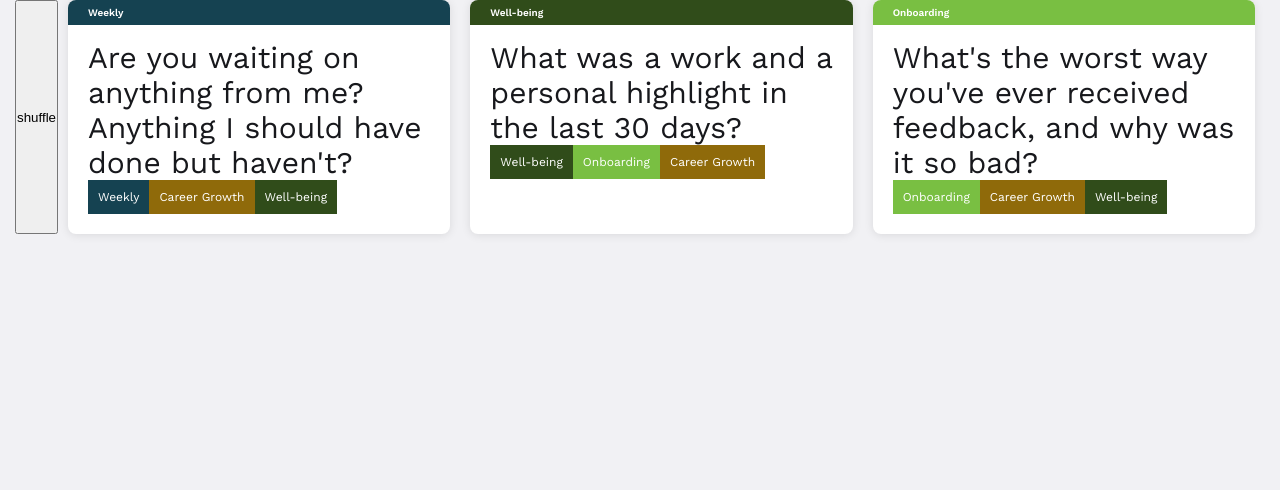
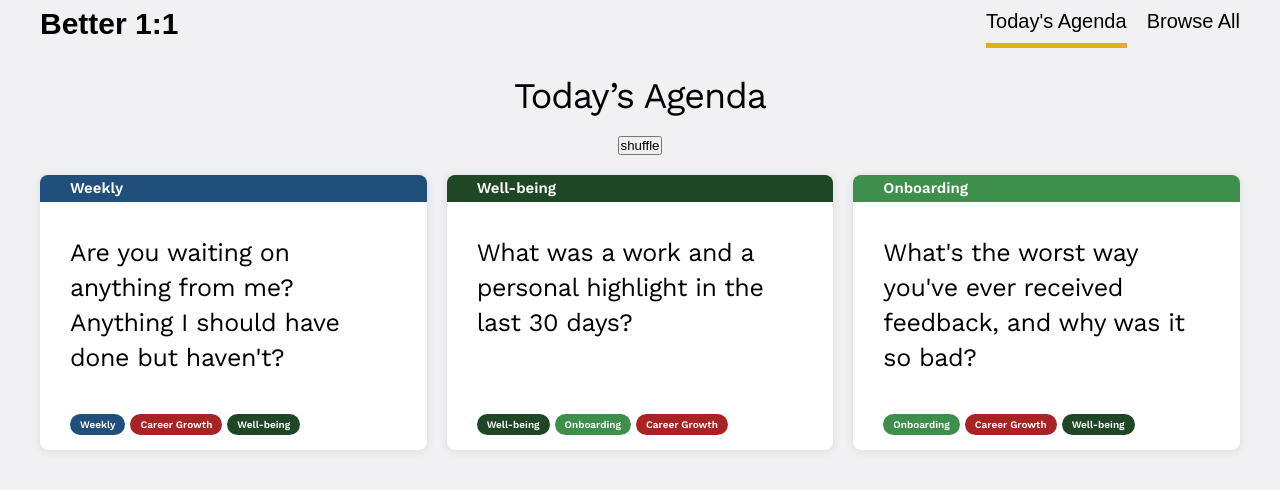
Before and after one commit to baadaa/better-1-1, a Next.js app: page / in a window 1280 px wide. Shown: the top 490 px of the page. Built offline with nearby package versions, Linux system fonts and the light colour scheme.

Commit message:
add two main areas

```diff
--- a/src/components/Card/Card.tsx
+++ b/src/components/Card/Card.tsx
@@ -7,11 +7,11 @@ type CardStyleProps = {
   headText: string;
 };
 const CardStyles = styled.article<CardStyleProps>`
+  --spacing: 3rem;
   flex: 1;
-  margin: 0 1rem;
   background-color: #fff;
   font-size: 1.5rem;
-  padding: 4rem 2rem 2rem;
+  padding: calc(var(--spacing) * 2) var(--spacing) calc(var(--spacing) * 2.5);
   overflow: hidden;
   box-shadow: var(--base-shadow);
   border-radius: 0.8rem;
@@ -20,24 +20,31 @@ const CardStyles = styled.article<CardStyleProps>`
     content: attr(data-category);
     display: flex;
     align-items: center;
-    padding: 0 2rem;
+    padding: 0 var(--spacing);
     position: absolute;
     left: 0;
     right: 0;
     top: 0;
-    height: 2.5rem;
-    font-size: 1rem;
+    height: 2.75rem;
+    font-size: 1.5rem;
     font-weight: 600;
     background-color: ${(props) => props.headBg};
     color: ${(props) => props.headText};
   }
   h2 {
     font-weight: 400;
-    font-size: 3rem;
+    line-height: 1.4;
+    letter-spacing: -0.015em;
+    font-size: 2.5rem;
+  }
+  .tags {
+    position: absolute;
+    bottom: 1.5rem;
+    left: var(--spacing);
   }
 `;
 
-import { Category, Item } from '@/types';
+import { Item } from '@/types';
 type CardProps = {
   item: Item;
 };
@@ -51,7 +58,7 @@ const Card: React.FC<CardProps> = ({ item }) => {
       headText={headingColor.text}
     >
       <h2>{content}</h2>
-      <div>
+      <div className="tags">
         {tags.map((tag, i) => (
           <Tag key={i} tag={tag} />
         ))}
--- a/src/components/Card/Tags.tsx
+++ b/src/components/Card/Tags.tsx
@@ -3,9 +3,12 @@ import { TopicColors } from '@/styles/colorCode';
 import styled from 'styled-components';
 
 const TagStyles = styled.span`
-  padding: 1rem;
-  font-size: 1.2rem;
+  font-size: 1rem;
+  padding: 0.5em 1em;
+  font-weight: 600;
+  border-radius: 2rem;
   display: inline-block;
+  margin-right: 0.5em;
 `;
 
 type TagProps = {
--- /dev/null
+++ b/src/components/Layout/Header.tsx
@@ -0,0 +1,61 @@
+import Link from 'next/link';
+import { useRouter } from 'next/router';
+import styled from 'styled-components';
+
+const HeaderStyles = styled.header`
+  display: flex;
+  align-items: center;
+  justify-content: space-between;
+  max-width: var(--max-width);
+  margin: 0 auto 2rem;
+  a {
+    text-decoration: none;
+    display: inline-flex;
+    padding: 1rem 0;
+    border-bottom: 5px solid transparent;
+  }
+  li + li {
+    margin-left: 2rem;
+  }
+  ul {
+    display: flex;
+    align-items: center;
+    list-style: none;
+    font-size: 2rem;
+  }
+  .active {
+    border-bottom-color: var(--current-route);
+  }
+  h3 {
+    font-size: 3rem;
+  }
+`;
+
+const Header = () => {
+  const router = useRouter();
+  const currentRoute = router.pathname;
+  return (
+    <HeaderStyles>
+      <h3>Better 1:1</h3>
+      <nav>
+        <ul>
+          {[
+            { label: "Today's Agenda", link: '/' },
+            { label: 'Browse All', link: '/browse' },
+          ].map((item) => (
+            <li key={item.label}>
+              <Link
+                href={item.link}
+                className={currentRoute === item.link ? 'active' : ''}
+              >
+                {item.label}
+              </Link>
+            </li>
+          ))}
+        </ul>
+      </nav>
+    </HeaderStyles>
+  );
+};
+
+export default Header;
--- a/src/components/Layout/Layout.tsx
+++ b/src/components/Layout/Layout.tsx
@@ -1,21 +1,60 @@
 import * as React from 'react';
+import Head from 'next/head';
 import { Props } from '@/types';
 import { Work_Sans } from '@next/font/google';
+import Header from './Header';
 import styled from 'styled-components';
 
 const ws = Work_Sans({ subsets: ['latin'], display: 'swap' });
 const LayoutStyles = styled.div`
   max-width: var(--max-width);
   margin: 0 auto;
+  h1 {
+    text-align: center;
+    letter-spacing: -0.03em;
+  }
+  .shuffle {
+    display: block;
+    margin: 1rem auto 2rem;
+  }
   .cards {
-    display: flex;
+    display: grid;
+    grid-template-columns: repeat(3, 1fr);
+    grid-gap: 2rem;
     width: 100%;
   }
 `;
 export const Layout: React.FC<Props> = ({ children }) => (
-  <LayoutStyles className={ws.className}>
-    <div className="cards" style={{ display: 'flex' }}>
-      {children}
-    </div>
-  </LayoutStyles>
+  <>
+    <Head>
+      <title>Better One-on-One</title>
+      <meta name="description" content="Better One-on-One" />
+      <meta name="viewport" content="width=device-width, initial-scale=1" />
+      <meta
+        name="description"
+        content="One-on-one meeting discussion prompts based on The Unstuck Box"
+      />
+      <meta name="og:title" content="Better One-on-One" />
+      <meta name="twitter:title" content="Better One-on-One" />
+      <meta name="twitter:card" content="summary" />
+      <meta name="twitter:creator" content="Bumhan Yu<bumhan.yu@gmail.com>" />
+      <meta name="og:type" content="website" />
+      <meta
+        name="og:image"
+        content="https://syntax.bald.design/og-image-syntax.jpg"
+      />
+      <meta
+        name="og:description"
+        content="One-on-one meeting discussion prompts based on The Unstuck Box"
+      />
+      <meta
+        name="twitter:description"
+        content="One-on-one meeting discussion prompts based on The Unstuck Box"
+      />
+
+      <link rel="icon" href="/barbecue.png" />
+    </Head>
+    <Header />
+    <LayoutStyles className={ws.className}>{children}</LayoutStyles>
+  </>
 );
--- a/src/data/items.ts
+++ b/src/data/items.ts
@@ -2,14 +2,14 @@ import { Item } from '@/types';
 
 export const itemPool: Array<Item> = [
   {
-    content: `How can we measure the impact of what you've done, so we know it's been successful?`,
+    content: `What do you need to achieve your goals for the next period?`,
     category: 'Goals',
     tags: ['Goals', 'Feedback', 'Teamwork'],
   },
   {
-    content: `What do you need to achieve your goals for the next period?`,
-    category: 'Goals',
-    tags: ['Goals', 'Feedback', 'Teamwork'],
+    content: `Are you happy with how we communicate? Should it be more or less? Should it be in a different format?`,
+    category: 'Feedback',
+    tags: ['Feedback', 'Career Growth', 'Weekly'],
   },
   {
     content: `What do you want to achieve in the next period`,
@@ -87,9 +87,9 @@ export const itemPool: Array<Item> = [
     tags: ['Goals', 'Feedback', 'Teamwork'],
   },
   {
-    content: `Are you happy with how we communicate? Should it be more or less? Should it be in a different format?`,
-    category: 'Feedback',
-    tags: ['Feedback', 'Career Growth', 'Weekly'],
+    content: `How can we measure the impact of what you've done, so we know it's been successful?`,
+    category: 'Goals',
+    tags: ['Goals', 'Feedback', 'Teamwork'],
   },
   {
     content: `Is there anything I do as your manager which you think slows you down?`,
--- a/src/pages/index.tsx
+++ b/src/pages/index.tsx
@@ -15,39 +15,16 @@ export default function Home() {
   }, []);
   return (
     <>
-      <Head>
-        <title>Better One-on-One</title>
-        <meta name="description" content="Better One-on-One" />
-        <meta name="viewport" content="width=device-width, initial-scale=1" />
-        <meta
-          name="description"
-          content="One-on-one meeting discussion prompts based on The Unstuck Box"
-        />
-        <meta name="og:title" content="Better One-on-One" />
-        <meta name="twitter:title" content="Better One-on-One" />
-        <meta name="twitter:card" content="summary" />
-        <meta name="twitter:creator" content="Bumhan Yu<bumhan.yu@gmail.com>" />
-        <meta name="og:type" content="website" />
-        <meta
-          name="og:image"
-          content="https://syntax.bald.design/og-image-syntax.jpg"
-        />
-        <meta
-          name="og:description"
-          content="One-on-one meeting discussion prompts based on The Unstuck Box"
-        />
-        <meta
-          name="twitter:description"
-          content="One-on-one meeting discussion prompts based on The Unstuck Box"
-        />
-
-        <link rel="icon" href="/barbecue.png" />
-      </Head>
       <Layout>
-        <button onClick={() => shuffleItems()}>shuffle</button>
-        {picks.map((item, i) => (
-          <Card key={i} item={item} />
-        ))}
+        <h1>Today’s Agenda</h1>
+        <button className="shuffle" onClick={() => shuffleItems()}>
+          shuffle
+        </button>
+        <div className="cards">
+          {picks.map((item, i) => (
+            <Card key={i} item={item} />
+          ))}
+        </div>
       </Layout>
     </>
   );
--- a/src/styles/globals.css
+++ b/src/styles/globals.css
@@ -1,5 +1,5 @@
 :root {
-  --max-width: 1500px;
+  --max-width: 1200px;
   --border-radius: 12px;
   --font-mono: ui-monospace, Menlo, Monaco, 'Cascadia Mono', 'Segoe UI Mono',
     'Roboto Mono', 'Oxygen Mono', 'Ubuntu Monospace', 'Source Code Pro',
@@ -7,56 +7,116 @@
   --base-shadow: 0 1px 10px rgba(0, 0, 0, 0.1);
   --hover-shadow: 3px 7px 15px rgba(0, 0, 0, 0.1),
     -1px 3px 25px rgba(0, 0, 0, 0.1);
-  --cyan900: #0a2129;
-  --cyan800: #154251;
-  --cyan700: #1f637a;
-  --cyan600: #2984a3;
-  --cyan500: #34a5cb;
-  --cyan400: #5cb7d6;
-  --cyan300: #85c9e0;
-  --cyan200: #aedbea;
-  --cyan100: #d6edf5;
-  --cyan50: #ebf6fa;
-  --green900: #18260d;
-  --green800: #304c1a;
-  --green700: #487227;
-  --green600: #609834;
-  --green500: #79bf42;
-  --green400: #93cb67;
-  --green300: #aed88d;
-  --green200: #c9e5b3;
-  --green100: #e4f2d9;
-  --green50: #f1f9ec;
-  --yellow900: #302303;
-  --yellow800: #5f4707;
-  --yellow700: #8f6a0a;
-  --yellow600: #bf8e0d;
-  --yellow500: #efb212;
-  --yellow400: #f2c140;
-  --yellow300: #f5d070;
-  --yellow200: #f8e0a0;
-  --yellow100: #fcefcf;
-  --yellow50: #fdf7e7;
-  --red900: #260d11;
-  --red800: #4d1922;
-  --red700: #732634;
-  --red600: #9a3245;
-  --red500: #c03f56;
-  --red400: #cd6578;
-  --red300: #d98c9a;
-  --red200: #e6b2bb;
-  --red100: #f2d9dd;
-  --red50: #f9ecee;
-  --coolGray900: #17181C;
-  --coolGray800: #2D2F39;
-  --coolGray700: #444755;
-  --coolGray600: #5A5E72;
-  --coolGray500: #71768E;
-  --coolGray400: #8D91A5;
-  --coolGray300: #AAADBB;
-  --coolGray200: #C6C8D2;
-  --coolGray100: #E3E4E8;
-  --coolGray50: #F1F1F4;
+  --plum900: #180d26;
+  --plum800: #30194d;
+  --plum700: #472673;
+  --plum600: #5f3399;
+  --plum500: #7740bf;
+  --plum400: #9266cc;
+  --plum300: #ad8cd9;
+  --plum200: #c9b3e5;
+  --plum100: #e4d9f2;
+  --plum50: #f1ecf9;
+  --plum25: #f7f4fb;
+  --berry900: #2a0921;
+  --berry800: #541241;
+  --berry700: #7e1b62;
+  --berry600: #a82483;
+  --berry500: #d22da3;
+  --berry400: #db57b6;
+  --berry300: #e481c8;
+  --berry200: #edabda;
+  --berry100: #f6d5ed;
+  --berry50: #fbeaf6;
+  --berry25: #fdf7fb;
+  --grass900: #0f2413;
+  --grass800: #1f4725;
+  --grass700: #2e6b38;
+  --grass600: #3d8f4b;
+  --grass500: #4db35e;
+  --grass400: #70c27e;
+  --grass300: #94d19e;
+  --grass200: #b8e0be;
+  --grass100: #dbf0df;
+  --grass50: #edf7ef;
+  --grass25: #f8fcf9;
+  --turquoise900: #0f2324;
+  --turquoise800: #1e4547;
+  --turquoise700: #2e686c;
+  --turquoise600: #3d898f;
+  --turquoise500: #4daeb3;
+  --turquoise400: #70bec2;
+  --turquoise300: #94ced1;
+  --turquoise200: #b8dee0;
+  --turquoise100: #dbeff0;
+  --turquoise50: #edf7f7;
+  --turquoise25: #f8fcfc;
+  --tomato900: #2a0909;
+  --tomato800: #541212;
+  --tomato700: #7e1b1b;
+  --tomato600: #a82424;
+  --tomato500: #d22d2d;
+  --tomato400: #db5757;
+  --tomato300: #e48181;
+  --tomato200: #edabab;
+  --tomato100: #f6d5d5;
+  --tomato50: #fbeaea;
+  --tomato25: #fdf7f7;
+  --orange900: #2f1404;
+  --orange800: #5f2707;
+  --orange700: #8e3b0b;
+  --orange600: #be4f0e;
+  --orange500: #ed6212;
+  --orange400: #f18241;
+  --orange300: #f4a171;
+  --orange200: #f8c0a0;
+  --orange100: #fbe0d0;
+  --orange50: #fdefe7;
+  --orange25: #fef9f6;
+  --lemon900: #2e2205;
+  --lemon800: #5c450a;
+  --lemon700: #8a670f;
+  --lemon600: #b88914;
+  --lemon500: #e6ac19;
+  --lemon400: #ebbc47;
+  --lemon300: #f0cd75;
+  --lemon200: #f5dea3;
+  --lemon100: #faeed1;
+  --lemon50: #fcf7e8;
+  --lemon25: #fefcf6;
+  --sky900: #0a1a29;
+  --sky800: #143452;
+  --sky700: #1f4f7a;
+  --sky600: #2968a3;
+  --sky500: #3382cc;
+  --sky400: #5c9bd6;
+  --sky300: #85b4e0;
+  --sky200: #adcdeb;
+  --sky100: #d6e6f5;
+  --sky50: #ebf3fa;
+  --sky50: #f7fafd;
+  --cool900: #14113b;
+  --cool800: #2a274b;
+  --cool700: #444755;
+  --cool600: #5b5f71;
+  --cool500: #71768e;
+  --cool400: #8e92a4;
+  --cool300: #aaadbb;
+  --cool200: #c6c8d2;
+  --cool100: #e3e4e8;
+  --cool50: #f1f1f4;
+  --cool25: #f9fafa;
+  --neutral900: #1a1a1a;
+  --neutral800: #333;
+  --neutral700: #4d4d4d;
+  --neutral600: #666;
+  --neutral500: #808080;
+  --neutral400: #999;
+  --neutral300: #b2b2b2;
+  --neutral200: #ccc;
+  --neutral100: #e5e5e5;
+  --neutral50: #f2f2f2;
+  --neutral25: #fafafa;
   scroll-behavior: smooth;
 }
 
@@ -94,29 +154,29 @@ body {
   -webkit-font-feature-settings: 'kern', 'liga', 'clig', 'calt';
   font-feature-settings: 'kern', 'liga', 'clig', 'calt';
   color: var(--coolGray900);
-  --body-bg: var(--coolGray50);
-  --onboardingBg: var(--green500);
+  --body-bg: var(--cool50);
+  --onboardingBg: var(--grass600);
   --onboardingText: white;
-  --weeklyBg: var(--cyan800);
+  --weeklyBg: var(--sky700);
   --weeklyText: white;
-  --growthBg: var(--yellow700);
+  --growthBg: var(--tomato600);
   --growthText: white;
-  --goalsBg: var(--coolGray600);
+  --goalsBg: var(--cool600);
   --goalsText: white;
-  --teamworkBg: var(--cyan600);
+  --teamworkBg: var(--orange600);
   --teamworkText: white;
-  --wellbeingBg: var(--green800);
+  --wellbeingBg: var(--grass800);
   --wellbeingText: white;
-  --feedbackBg: var(--yellow500);
-  --feedbackText: white;
+  --feedbackBg: var(--lemon500);
+  --feedbackText: var(--lemon900);
 
-
+  --current-route: var(--lemon500);
   background-color: var(--body-bg);
   transition: all .2s;
 }
 
 body.dark {
-  --body-bg: var(--coolGray900);
+  --body-bg: var(--cool900);
 
 }
 a {
```
Also changed, not shown: src/pages/browse.tsx (added, +57 -0 lines).
